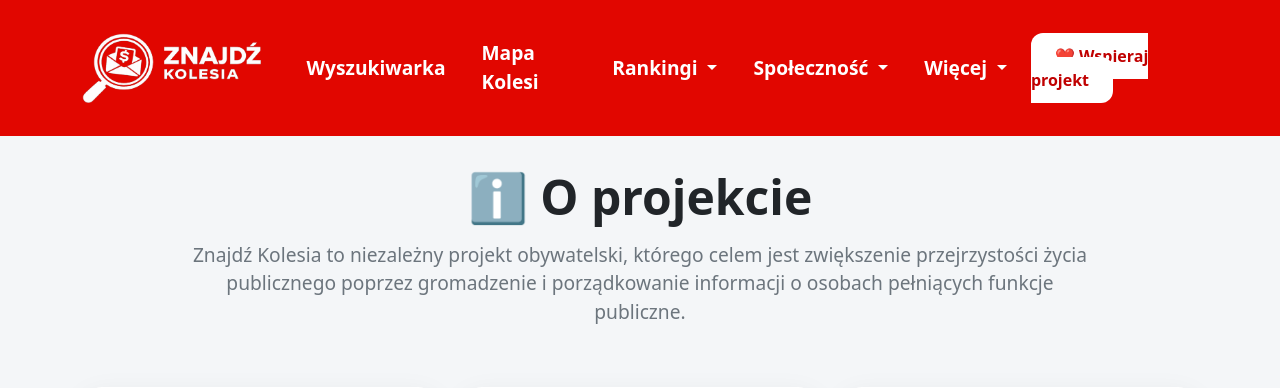
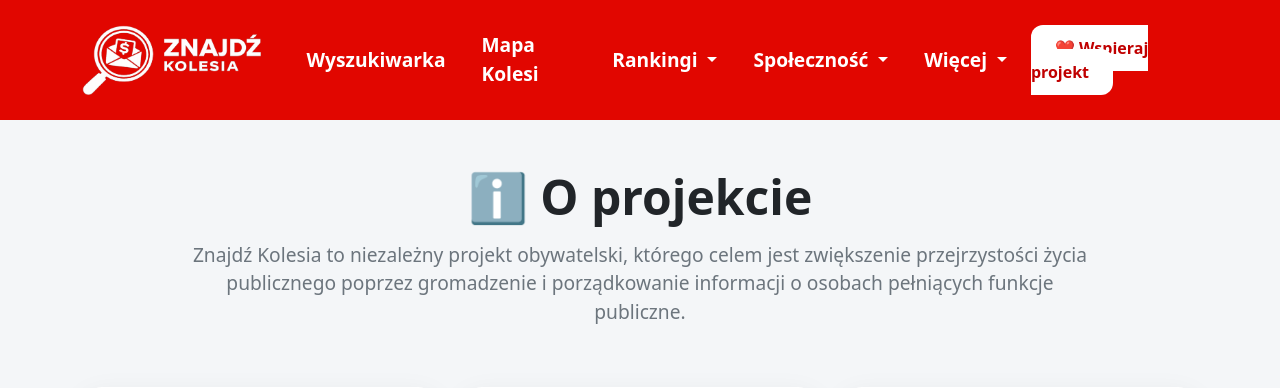
Before and after one commit to nekkess/znajdz-kolesia, a Django app: page /o-nas/ in a window 1280 px wide. Shown: the top 388 px of the page. Run offline with Django 5.2, Linux system fonts and the light colour scheme.

Commit message:
fix "Mapa Kolesi" heading overlapping the navbar
Bootstrap's default .navbar padding (0.5rem top/bottom) was adding
16px on top of our own min-height:120px, so the navbar actually
rendered at 136px while the rest of the page only reserved 120px of
clearance. Zeroed out the default padding so min-height is the only
source of truth and both numbers match exactly.

```diff
--- a/templates/base.html
+++ b/templates/base.html
@@ -28,6 +28,8 @@ body{
         .navbar-custom{
     background:#e10600;
     min-height:120px;
+    padding-top:0;
+    padding-bottom:0;
 }
 
 .navbar-custom .container{
```
